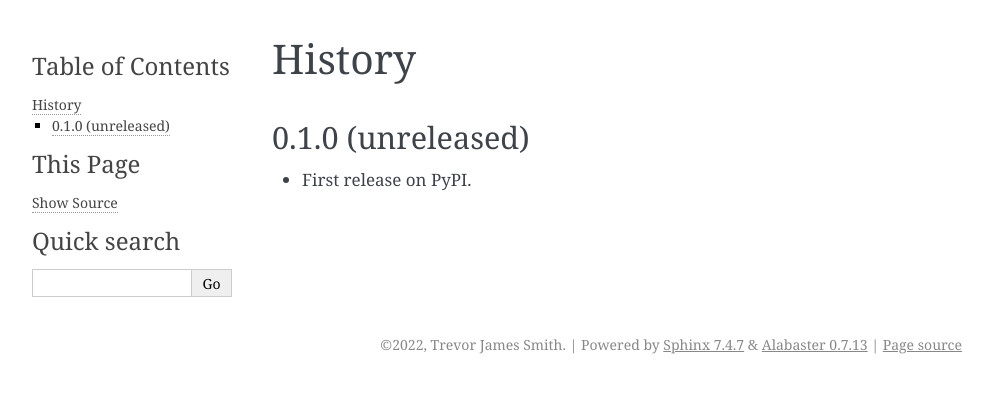
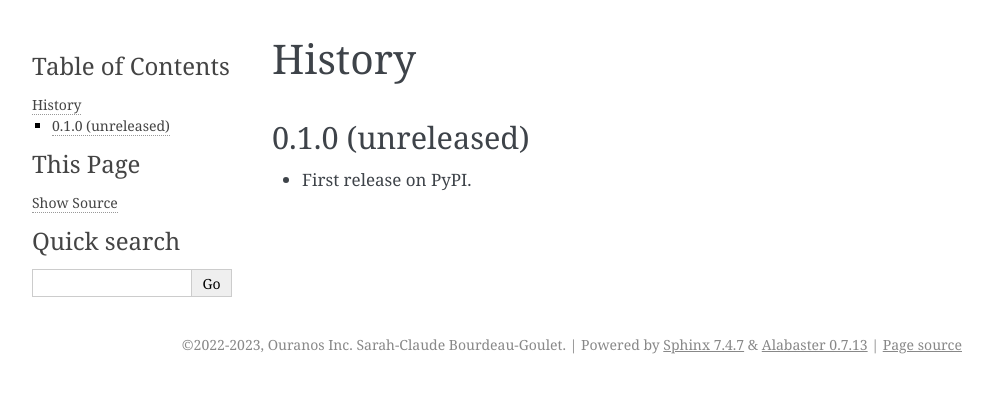
Before and after one commit to Ouranosinc/figanos, a Sphinx documentation site: the page built from docs/history.rst, in a window 1280 px wide. Shown: the top 393 px of the page, without its empty margins (148-1141 px from the left). Built offline with Sphinx 7.4.7, drawn with Linux system fonts in a browser that asks for light colours; pages that are not in the unit, such as notebooks, are missing from menus.

```diff
--- a/docs/conf.py
+++ b/docs/conf.py
@@ -19,9 +19,11 @@
 #
 import os
 import sys
+from datetime import datetime
+
 sys.path.insert(0, os.path.abspath('..'))
 
-import figanos
+import figanos  # noqa
 
 # -- General configuration ---------------------------------------------
 
@@ -31,7 +33,7 @@ import figanos
 
 # Add any Sphinx extension module names here, as strings. They can be
 # extensions coming with Sphinx (named 'sphinx.ext.*') or your custom ones.
-extensions = ['sphinx.ext.autodoc', 'sphinx.ext.viewcode']
+extensions = ['sphinx.ext.autodoc', 'sphinx.ext.viewcode', 'nbsphinx']
 
 # To ensure that underlined fields (e.g. `_field`) are shown in the docs.
 autodoc_default_options = {
@@ -55,8 +57,8 @@ master_doc = 'index'
 
 # General information about the project.
 project = 'figanos'
-copyright = "2022, Trevor James Smith"
-author = "Trevor James Smith"
+copyright = f"2022-{datetime.now().year}, Ouranos Inc. Sarah-Claude Bourdeau-Goulet"
+author = "Sarah-Claude Bourdeau-Goulet"
 
 # The version info for the project you're documenting, acts as replacement
 # for |version| and |release|, also used in various other places throughout
@@ -102,7 +104,7 @@ html_theme = 'alabaster'
 # Add any paths that contain custom static files (such as style sheets) here,
 # relative to this directory. They are copied after the builtin static files,
 # so a file named "default.css" will overwrite the builtin "default.css".
-html_static_path = ['_static']
+# html_static_path = ['_static']
 
 
 # -- Options for HTMLHelp output ---------------------------------------
@@ -137,7 +139,7 @@ latex_elements = {
 latex_documents = [
     (master_doc, 'figanos.tex',
      'figanos Documentation',
-     'Trevor James Smith', 'manual'),
+     'Sarah-Claude Bourdeau-Goulet', 'manual'),
 ]
 
 
@@ -162,6 +164,6 @@ texinfo_documents = [
      'figanos Documentation',
      author,
      'figanos',
-     'One line description of project.',
+     'Outils pour produire des graphiques informatifs sur les impacts des changements climatiques.',
      'Miscellaneous'),
 ]
```
Also changed, not shown: docs/index.rst (+12 -1 lines).
